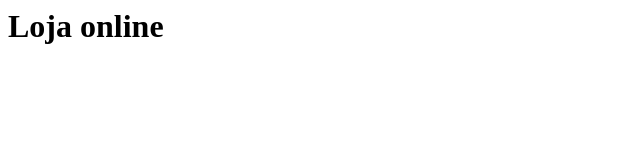
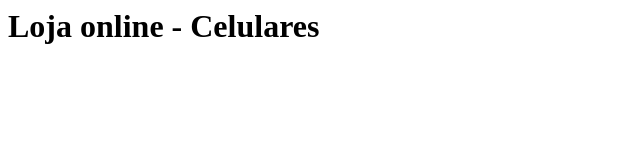
Before and after one commit to ederpbrito/curso-git, a plain HTML site: page index.html in a window 1280 px wide. Shown: the whole page, without its empty margins (0-640 px from the left). Drawn offline with Linux system fonts and the light colour scheme.

Commit message:
alteracao do titulo

```diff
--- a/index.html
+++ b/index.html
@@ -2,6 +2,6 @@
 	<head>
 	</head>
 	<body>
-		<h1>Loja online</h1>
+		<h1>Loja online - Celulares</h1>
 	</body>
 </html>
```
